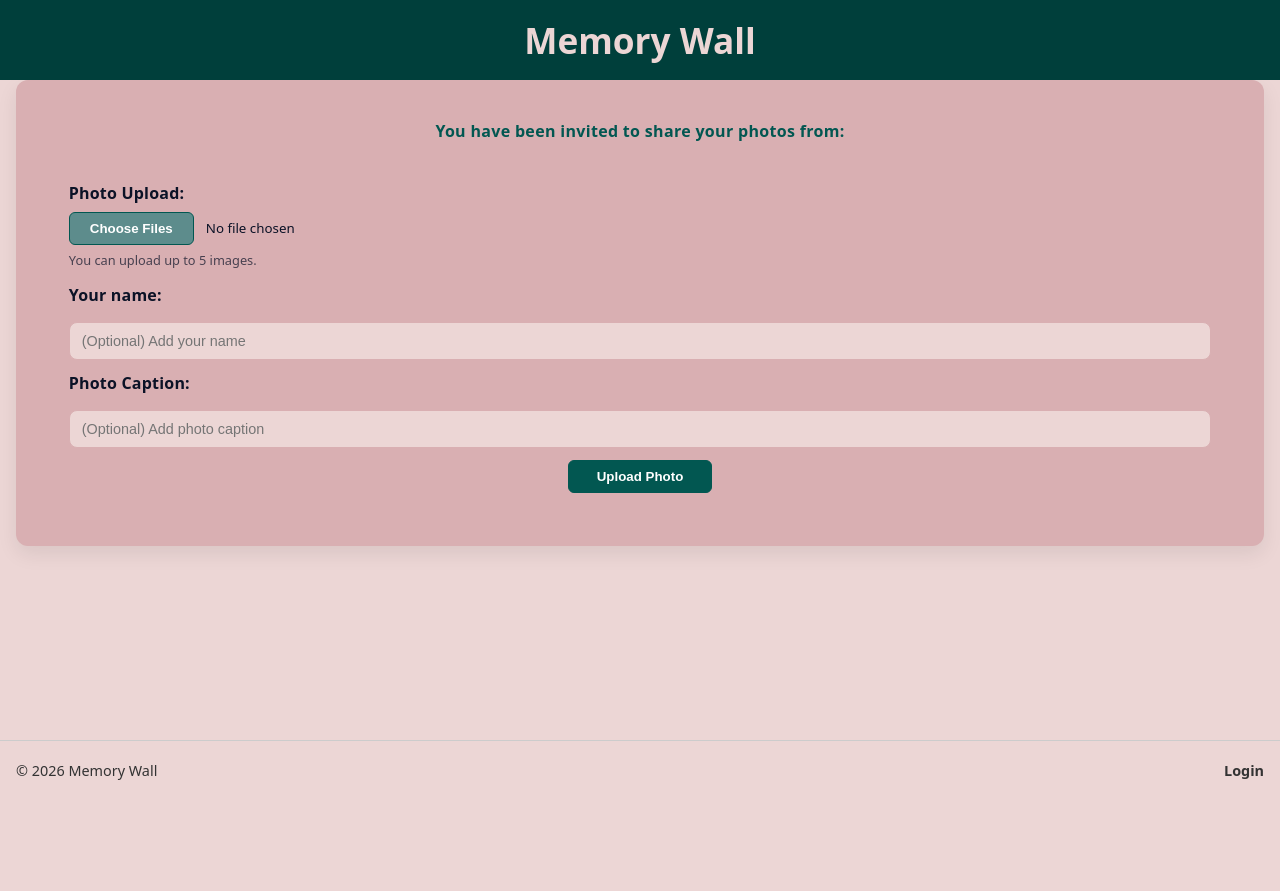
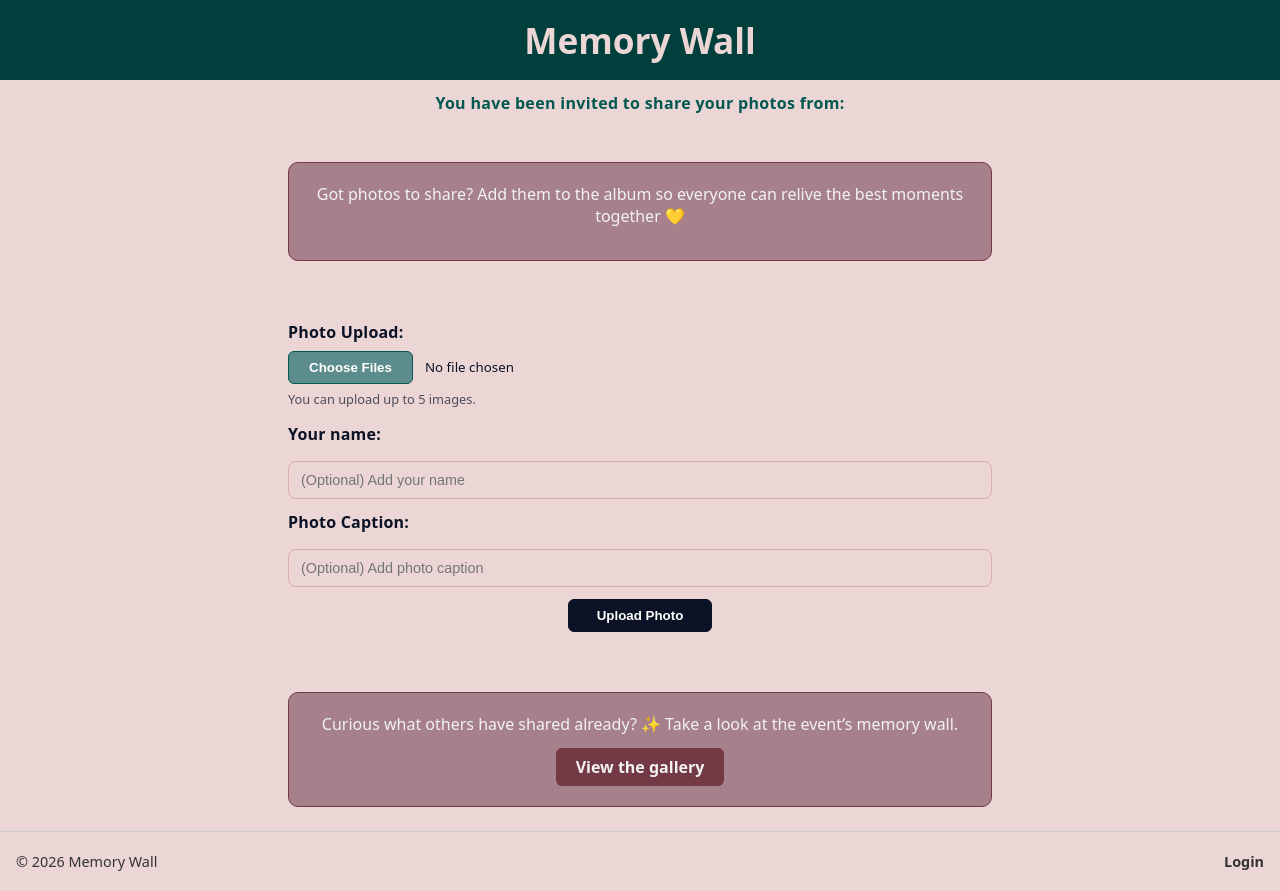
Before and after one commit to johanna-winter/capstone-project, a Next.js app: page /events/1/upload in a window 1280 px wide. Before the commit the page ends 800 px from the top, so only its background shows below. Built offline with nearby package versions, Linux system fonts and the light colour scheme; no server answers; the database is empty.

Commit message:
improve upload page to include gallery link

```diff
--- a/src/components/GuestUploadForm/StyledGuestUploadForm.js
+++ b/src/components/GuestUploadForm/StyledGuestUploadForm.js
@@ -4,9 +4,9 @@ export const UploadFormWrapper = styled.section`
   border: none;
   border-radius: 16px;
   padding: 24px;
+  max-width: 47rem;
+  margin: 0 auto;
 `;
-
-// NOTE: similar to EventForm styles, can be refactored later.
 
 export const StyledUploadForm = styled.form`
   display: flex;
@@ -73,13 +73,13 @@ export const UploadButton = styled.button`
   display: block;
   margin: 0 auto;
   cursor: pointer;
-  border: 1px solid var(--primary-300);
+  border: 1px solid var(--grey-900);
   border-radius: 6px;
   font-weight: bold;
   color: var(--background-100);
-  background-color: var(--primary-300);
+  background-color: var(--grey-900);
   &:hover {
-    background-color: var(--primary-500);
+    background-color: var(--grey-700);
   }
 `;
 
--- a/src/components/GuestUploadPage/GuestUploadPage.js
+++ b/src/components/GuestUploadPage/GuestUploadPage.js
@@ -5,6 +5,9 @@ import {
   UploadPageTitle,
   UploadDateRow,
   UploadPageContent,
+  GalleryCallout,
+  GalleryCalloutText,
+  GalleryLinkButton,
 } from "./StyledGuestUploadPage";
 
 export default function GuestUploadPage({ event, eventId }) {
@@ -20,9 +23,25 @@ export default function GuestUploadPage({ event, eventId }) {
         <UploadPageTitle>{event.title}</UploadPageTitle>
         {formattedDate && <UploadDateRow>{formattedDate}</UploadDateRow>}
       </UploadPageHeader>
+      <GalleryCallout>
+        <GalleryCalloutText>
+          Got photos to share? Add them to the album so everyone can relive the
+          best moments together 💛
+        </GalleryCalloutText>
+      </GalleryCallout>
       <UploadPageContent>
         {eventId ? <GuestUploadForm eventId={eventId} /> : null}
       </UploadPageContent>
+      <GalleryCallout>
+        <GalleryCalloutText>
+          Curious what others have shared already? ✨ Take a look at the event’s
+          memory wall.
+        </GalleryCalloutText>
+
+        <GalleryLinkButton href={`/events/${eventId}/gallery`}>
+          View the gallery
+        </GalleryLinkButton>
+      </GalleryCallout>
     </>
   );
 }
--- a/src/components/GuestUploadPage/StyledGuestUploadPage.js
+++ b/src/components/GuestUploadPage/StyledGuestUploadPage.js
@@ -1,3 +1,4 @@
+import Link from "next/link";
 import styled from "styled-components";
 
 export const UploadPageHeader = styled.header`
@@ -6,7 +7,7 @@ export const UploadPageHeader = styled.header`
 `;
 
 export const InvitationText = styled.p`
-  margin: 0 0 0.75rem;
+  margin: 0.75rem 0 0.75rem;
   font-weight: 700;
   letter-spacing: 0.02em;
   color: var(--primary-300);
@@ -32,6 +33,39 @@ export const UploadDateRow = styled.p`
 
 export const UploadPageContent = styled.section`
   text-align: left;
-  margin-top: 1rem;
   width: 100%;
 `;
+
+export const GalleryCallout = styled.section`
+  margin: 1.5rem auto;
+  padding: 1.25rem 1.5rem;
+  max-width: 44rem;
+  width: 100%;
+  border-radius: 10px;
+  background-color: var(--background-500);
+  border: 1px solid var(--accent-600);
+  text-align: center;
+`;
+
+export const GalleryCalloutText = styled.p`
+  margin: 0 0 0.75rem;
+  color: var(--grey-100);
+  line-height: 1.4;
+`;
+
+export const GalleryLinkButton = styled(Link)`
+  display: inline-flex;
+  align-items: center;
+  justify-content: center;
+
+  padding: 0.5rem 1.25rem;
+  border-radius: 6px;
+  background: var(--accent-600);
+  color: var(--grey-100);
+  font-weight: 600;
+  text-decoration: none;
+
+  &:hover {
+    background: var(--primary-600);
+  }
+`;
--- a/src/components/HomeLoggedOut/HomeLoggedOut.js
+++ b/src/components/HomeLoggedOut/HomeLoggedOut.js
@@ -27,7 +27,7 @@ export default function HomeLoggedOut() {
 
       <FeatureWrapper>
         <FeatureCard>
-          <FeatureTitle>One link for your guests</FeatureTitle>
+          <FeatureTitle>Share links with your guests</FeatureTitle>
           <FeatureText>
             Guests can upload photos or view the gallery via a shared event
             link.
--- a/src/pages/events/[eventId]/upload.js
+++ b/src/pages/events/[eventId]/upload.js
@@ -28,9 +28,7 @@ export default function UploadPage() {
       {status === "authenticated" && (
         <BackButton href={`/events/${eventId}/`}></BackButton>
       )}
-      <EventCard>
-        <GuestUploadPage event={event} eventId={eventId} />
-      </EventCard>
+      <GuestUploadPage event={event} eventId={eventId} />
     </PageStack>
   );
 }
```
